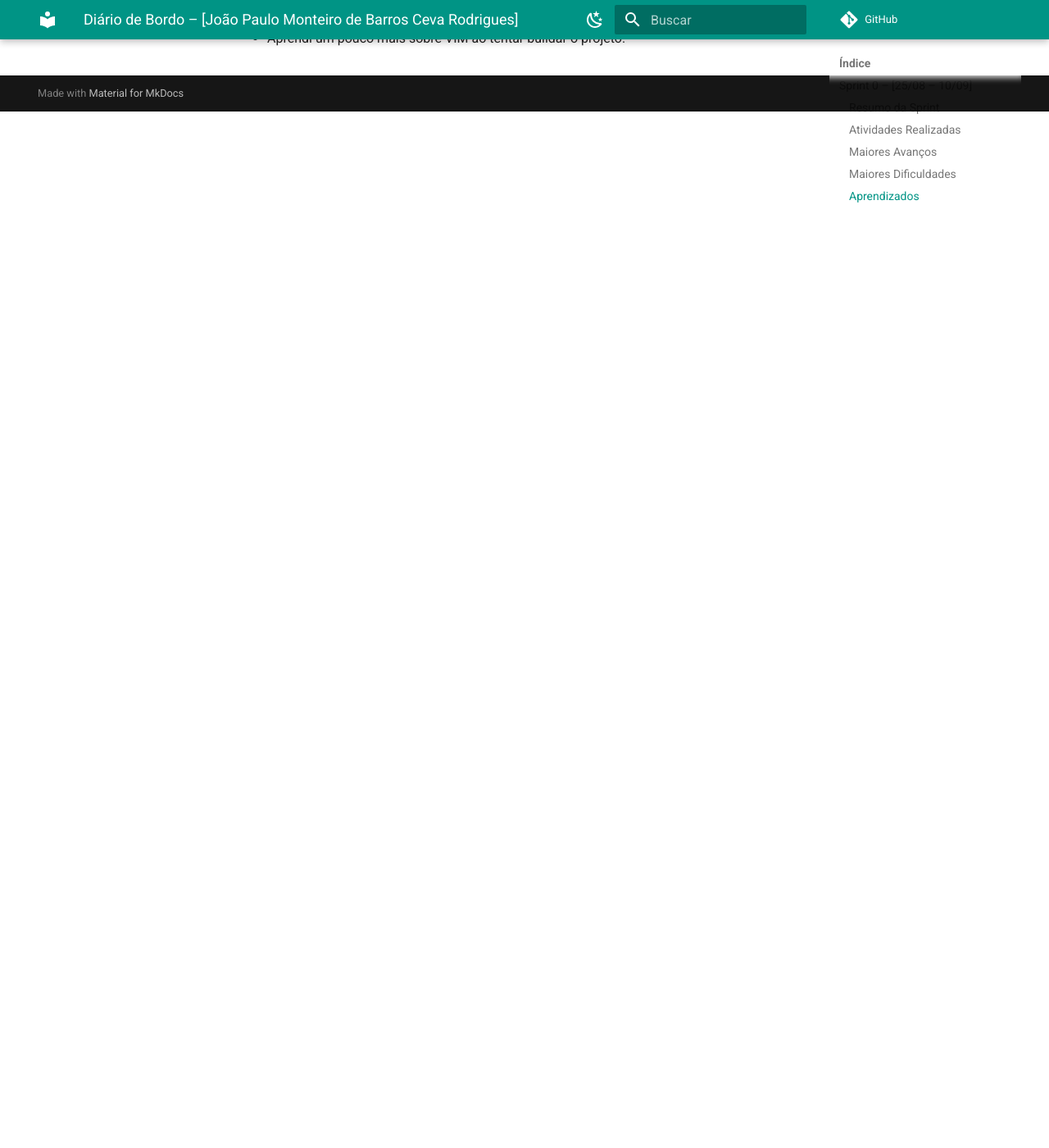
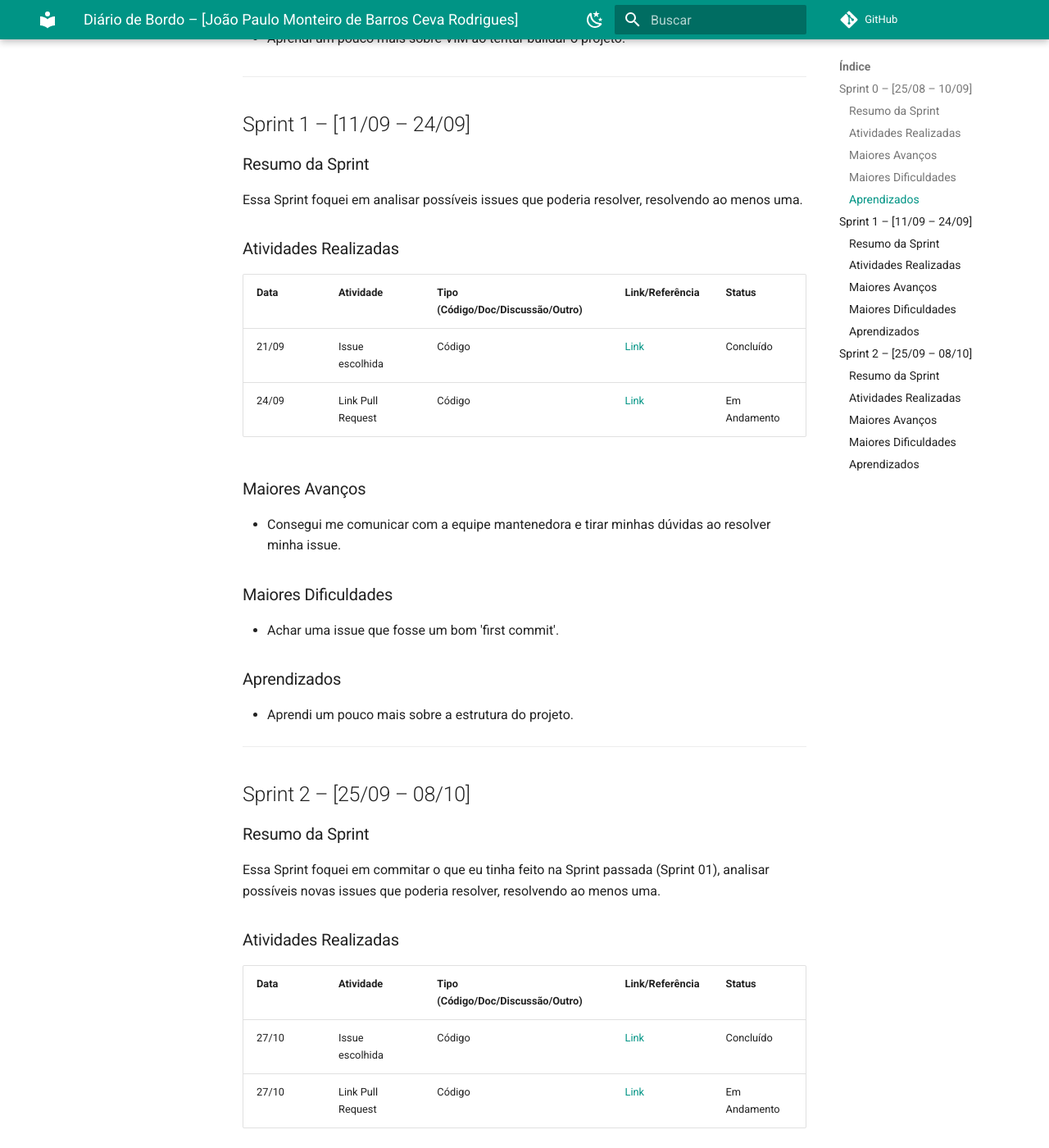
Before and after one commit to LuizaMaluf/GCES-OPPIA-relatorios, an MkDocs documentation site: the page built from docs/contribuicoes_individuais/JoaoPauloMonteiro-202045141/Sprint0.md, in a window 1280 px wide and 1400 px high, scrolled down 1402 px. Shown: the whole window at 82% size. Built offline with MkDocs 1.6.1 and Material for MkDocs 9.7.7, drawn with Linux system fonts in a browser that asks for light colours; comment, search, counter and statistics services are not loaded; before the commit the page ends 1538 px from its top, so only the background shows below that; some of the changed text lies outside the part shown.

Commit message:
Adicionando relatório da Sprint 2

```diff
--- a/docs/contribuicoes_individuais/JoaoPauloMonteiro-202045141/Sprint0.md
+++ b/docs/contribuicoes_individuais/JoaoPauloMonteiro-202045141/Sprint0.md
@@ -38,3 +38,58 @@ Essa sprint foi focada em organizar a equipe, criar o fork e o repositório de d
 * Aprendi um pouco mais sobre a estrutura do projeto.
 
 * Aprendi um pouco mais sobre VIM ao tentar buildar o projeto.
+
+---
+
+## Sprint 1 – \[11/09 – 24/09]
+
+### Resumo da Sprint
+
+Essa Sprint foquei em analisar possíveis issues que poderia resolver, resolvendo ao menos uma.
+
+### Atividades Realizadas
+
+| Data  | Atividade | Tipo (Código/Doc/Discussão/Outro) | Link/Referência | Status |
+| ----- | --------- | --------------------------------- | --------------- | ------ |
+| 21/09 | Issue escolhida | Código                            | [Link](https://github.com/oppia/oppia/issues/14679#issuecomment-3326252966) | Concluído |
+| 24/09 | Link Pull Request | Código | [Link](https://github.com/oppia/oppia/issues/14679#issuecomment-3326252966) | Em Andamento |
+
+### Maiores Avanços
+
+* Consegui me comunicar com a equipe mantenedora e tirar minhas dúvidas ao resolver minha issue.
+
+### Maiores Dificuldades
+
+* Achar uma issue que fosse um bom 'first commit'.
+
+### Aprendizados
+
+* Aprendi um pouco mais sobre a estrutura do projeto.
+
+
+---
+
+## Sprint 2 – \[25/09 – 08/10]
+
+### Resumo da Sprint
+
+Essa Sprint foquei em commitar o que eu tinha feito na Sprint passada (Sprint 01), analisar possíveis novas issues que poderia resolver, resolvendo ao menos uma.
+
+### Atividades Realizadas
+
+| Data  | Atividade | Tipo (Código/Doc/Discussão/Outro) | Link/Referência | Status |
+| ----- | --------- | --------------------------------- | --------------- | ------ |
+| 27/10 | Issue escolhida | Código                            | [Link](https://github.com/oppia/oppia/issues/22640) | Concluído |
+| 27/10 | Link Pull Request | Código | [Link](https://github.com/oppia/oppia/issues/22640) | Em Andamento |
+
+### Maiores Avanços
+
+* Consegui me comunicar com a equipe mantenedora e tirar minhas dúvidas ao resolver minha issue.
+
+### Maiores Dificuldades
+
+* Estou tendo dificuldade em dar o commit/push da [issue da semanda passada](https://github.com/oppia/oppia/issues/14679#issuecomment-3326252966), apesar de que já assignalaram para mim, indicando que eu fui capaz de resolver ela. Já estou em contato com o mantenedor para resolver a issue.
+
+### Aprendizados
+
+* Aprendi um pouco mais sobre a estrutura do projeto.
```
Also changed, not shown: docs/contribuicoes_individuais/JoaoPauloMonteiro-202045141/Sprint1.md (deleted, +0 -32 lines).
